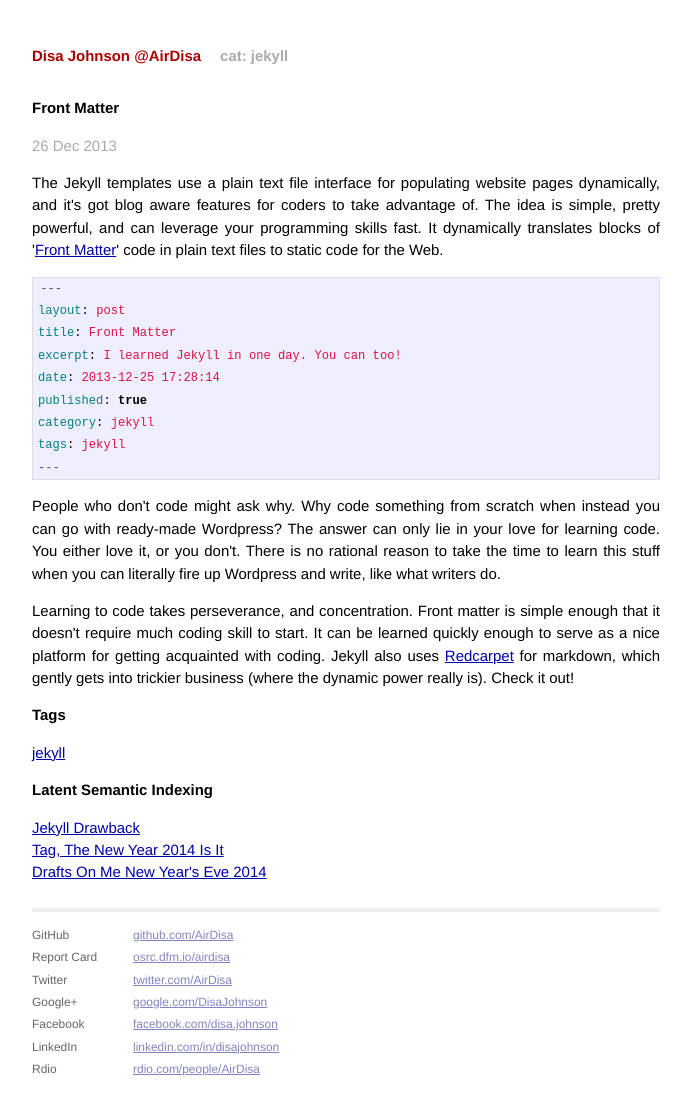
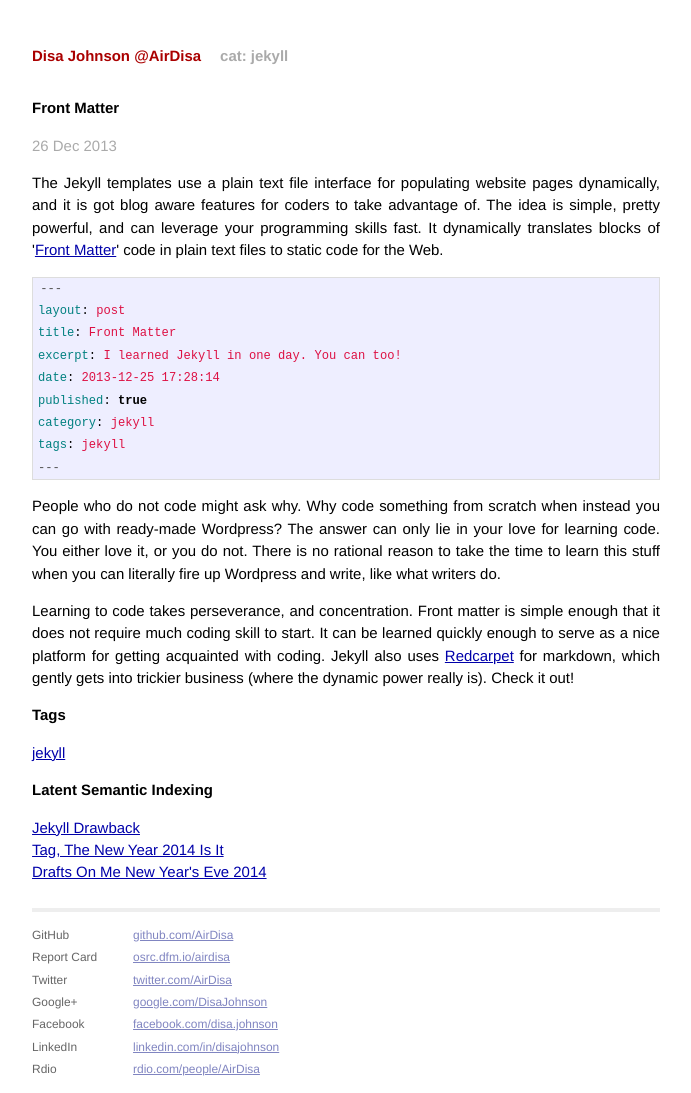
Before and after one commit to AirDisa/airdisa.github.io, a Jekyll site: the page built from _posts/2013-12-26-front-matter.md, in a window 1280 px wide. Shown: the whole page, without its empty margins (294-985 px from the left). Built offline with Jekyll 4.4.1, drawn with Linux system fonts in a browser that asks for light colours; Markdown is read by kramdown in place of the engine named in the settings.

Commit message:
[0.5.1 Blog] Jekyll build result from adding 2014-01-02

```diff
--- a/_posts/2013-12-26-front-matter.md
+++ b/_posts/2013-12-26-front-matter.md
@@ -8,7 +8,7 @@ category:   jekyll
 tags:       jekyll
 ---
 
-The Jekyll templates use a plain text file interface for populating website pages dynamically, and it&#39;s got blog aware features for coders to take advantage of. The idea is simple, pretty powerful, and can leverage your programming skills fast. It dynamically translates blocks of &#39;[Front Matter][front-matter]&#39; code in plain text files to static code for the Web.
+The Jekyll templates use a plain text file interface for populating website pages dynamically, and it is got blog aware features for coders to take advantage of. The idea is simple, pretty powerful, and can leverage your programming skills fast. It dynamically translates blocks of &#39;[Front Matter][front-matter]&#39; code in plain text files to static code for the Web.
 
 {% highlight YAML %}
 ---
@@ -22,9 +22,9 @@ tags: jekyll
 ---
 {% endhighlight %}
 
-People who don&#39;t code might ask why. Why code something from scratch when instead you can go with ready-made Wordpress? The answer can only lie in your love for learning code. You either love it, or you don&#39;t. There is no rational reason to take the time to learn this stuff when you can literally fire up Wordpress and write, like what writers do.
+People who do not code might ask why. Why code something from scratch when instead you can go with ready-made Wordpress? The answer can only lie in your love for learning code. You either love it, or you do not. There is no rational reason to take the time to learn this stuff when you can literally fire up Wordpress and write, like what writers do.
 
-Learning to code takes perseverance, and concentration. Front matter is simple enough that it doesn&#39;t require much coding skill to start. It can be learned quickly enough to serve as a nice platform for getting acquainted with coding. Jekyll also uses [Redcarpet][red-carpet] for markdown, which gently gets into trickier business (where the dynamic power really is). Check it out!
+Learning to code takes perseverance, and concentration. Front matter is simple enough that it does not require much coding skill to start. It can be learned quickly enough to serve as a nice platform for getting acquainted with coding. Jekyll also uses [Redcarpet][red-carpet] for markdown, which gently gets into trickier business (where the dynamic power really is). Check it out!
 
 [red-carpet]: https://github.com/vmg/redcarpet
 [front-matter]: http://jekyllrb.com/docs/frontmatter/
```
Also changed, not shown: _posts/2013-12-27-wordpress-foundation.md (+2 -2 lines), _posts/2013-12-28-jekyll-plugins.md (+1 -1 lines), _posts/2014-01-02-jekyll-drawback.md (+1 -1 lines), 12 other files.
